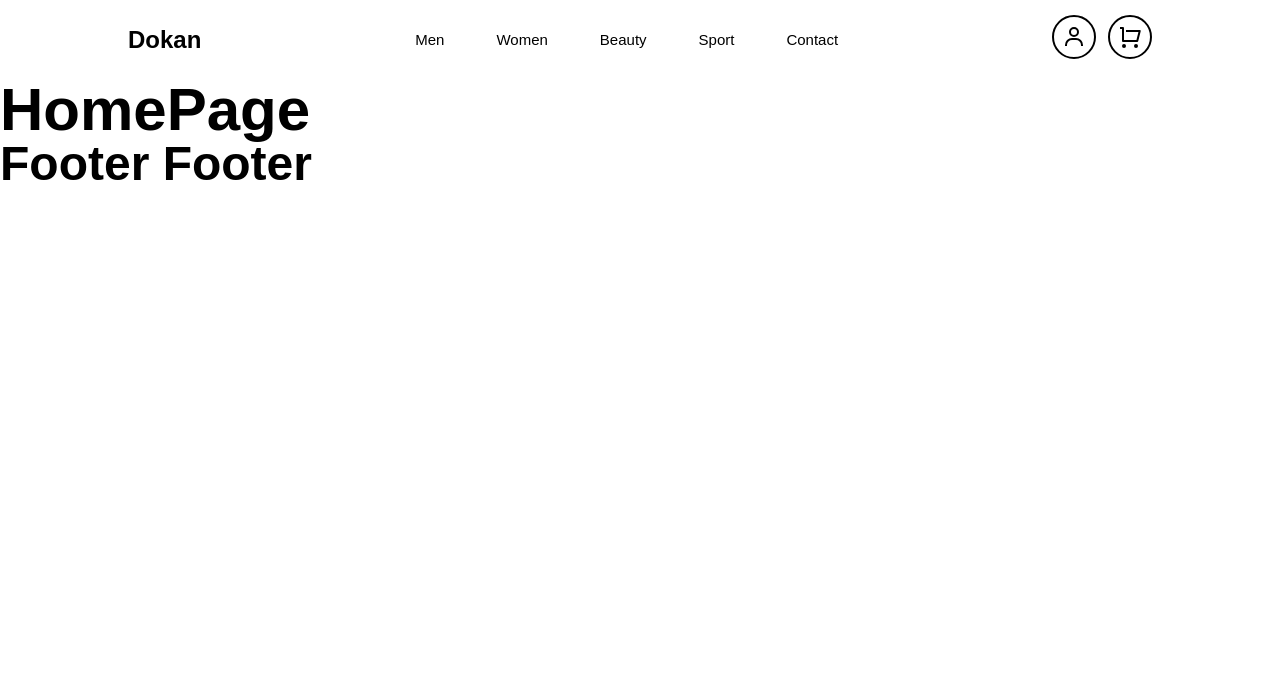
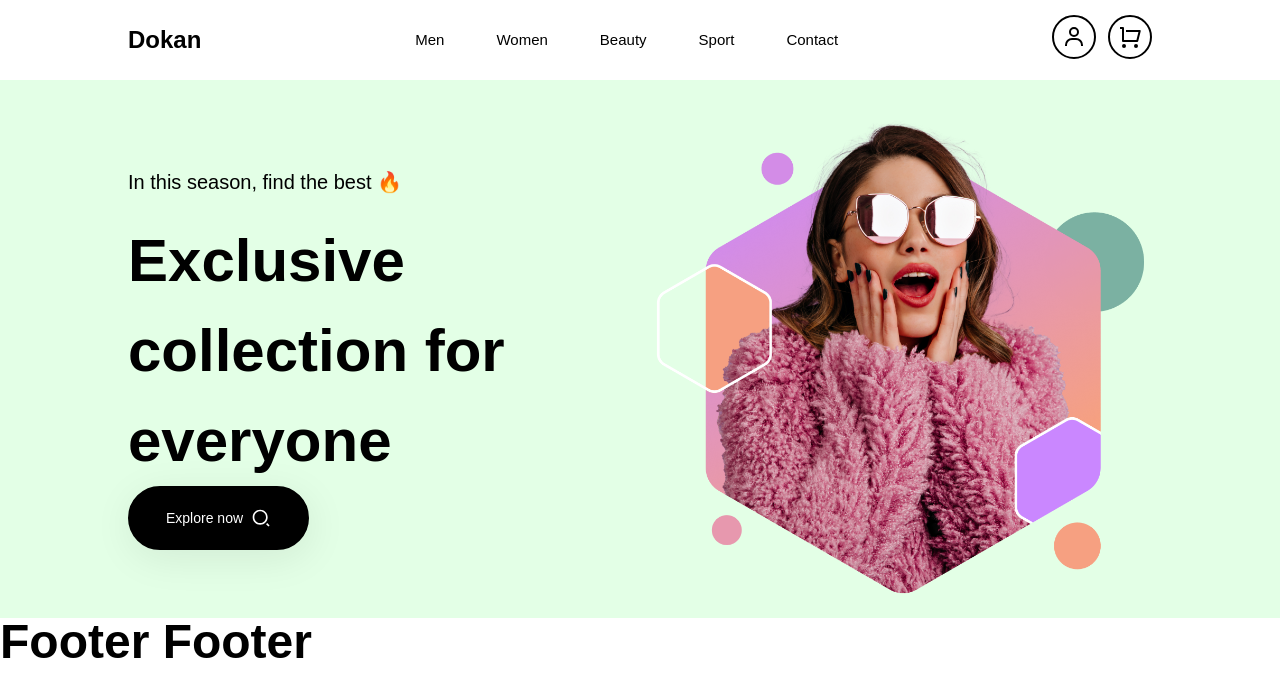
Before and after one commit to RHsanto/dokan-client-site, a Next.js app: page / in a window 1280 px wide. Shown: the top 696 px of the page. Built offline with nearby package versions, Linux system fonts and the light colour scheme.

Commit message:
add hero section

```diff
--- a/components/Home/HomePage.js
+++ b/components/Home/HomePage.js
@@ -1,8 +1,8 @@
-
+import HeroSection from '../common/HeroSection'
 const HomePage = () => {
   return (
     <div>
-      <h1>HomePage</h1>
+     <HeroSection/>
     </div>
   );
 };
--- a/components/common/HeroSection.js
+++ b/components/common/HeroSection.js
@@ -1,10 +1,36 @@
-import React from 'react';
-
+/* eslint-disable @next/next/no-img-element */
+import slider1 from "../../images/sliderImg/slider1.png";
+import Image from "next/image";
+import { RiSearch2Line } from "react-icons/ri";
 const HeroSection = () => {
   return (
-    <div>
-      <h2>HeroSection
-HeroSection</h2>
+    <div className="bg-primary">
+      <div className=" px-32 py-5 container mx-auto">
+        <div className="grid grid-cols-2 gap-4 items-center">
+          <div
+            data-aos="fade-right"
+            data-aos-offset="300"
+            data-aos-easing="ease-in-sine"
+            className="col-span-1"
+          >
+            <p className="text-xl py-5">In this season, find the best 🔥</p>
+            <h1 className="leading-normal ">Exclusive collection for everyone</h1>
+
+            <button className="hero-btn flex items-center gap-2">
+              Explore now <RiSearch2Line className="text-xl" />
+            </button>
+          </div>
+          <div
+            data-aos="fade-left"
+            data-aos-anchor="#example-anchor"
+            data-aos-offset="500"
+            data-aos-duration="500"
+            className="col-span-1"
+          >
+            <Image src={slider1} alt="img" />
+          </div>
+        </div>
+      </div>
     </div>
   );
 };
--- a/package.json
+++ b/package.json
@@ -12,15 +12,19 @@
     "@types/node": "20.1.3",
     "@types/react": "18.2.6",
     "@types/react-dom": "18.2.4",
+    "aos": "^2.3.4",
     "eslint": "8.40.0",
     "eslint-config-next": "13.4.2",
     "next": "13.4.2",
     "react": "18.2.0",
     "react-dom": "18.2.0",
     "react-icons": "^4.8.0",
+    "react-slick": "^0.29.0",
+    "slick-carousel": "^1.8.1",
     "typescript": "5.0.4"
   },
   "devDependencies": {
+    "@types/aos": "^3.0.4",
     "autoprefixer": "^10.4.14",
     "postcss": "^8.4.23",
     "tailwindcss": "^3.3.2"
--- a/pages/_app.tsx
+++ b/pages/_app.tsx
@@ -1,4 +1,7 @@
 import '@/styles/globals.css'
+import "slick-carousel/slick/slick.css";
+import "slick-carousel/slick/slick-theme.css";
+
 import type { AppProps } from 'next/app'
 
 export default function App({ Component, pageProps }: AppProps) {
--- a/pages/index.tsx
+++ b/pages/index.tsx
@@ -2,8 +2,15 @@ import HomePage from "@/components/Home/HomePage";
 import Navbar from "@/components/common/Navbar";
 import Footer from "@/components/common/Footer";
 import Head from "next/head";
+import AOS from "aos";
+import "aos/dist/aos.css";
+import { useEffect } from "react";
 
 export default function Home() {
+  useEffect(() => {
+    AOS.init();
+    AOS.refresh();
+  }, []);
   return (
     <>
     <Head>
--- a/tsconfig.json
+++ b/tsconfig.json
@@ -18,6 +18,6 @@
       "@/*": ["./*"]
     }
   },
-  "include": ["next-env.d.ts", "**/*.ts", "**/*.tsx"],
+  "include": ["next-env.d.ts", "**/*.ts", "**/*.tsx", "pages/_app.js"],
   "exclude": ["node_modules"]
 }
```
Also changed, not shown: images/sliderImg/347234817_724331589431751_3947050414315021378_n.jpg (added), 1 other file (tests, documents, lock files or other folders).
